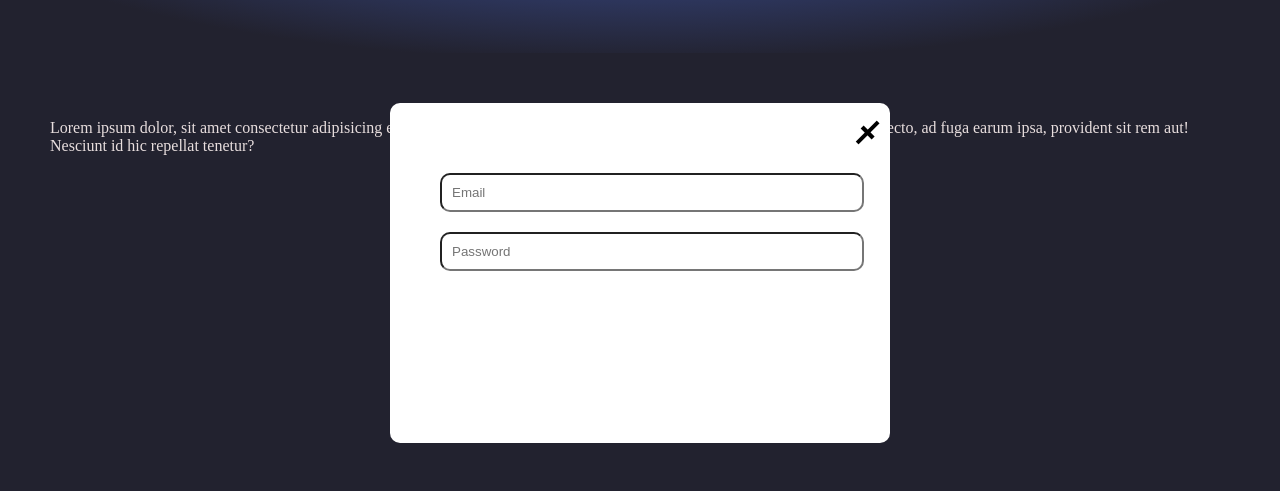
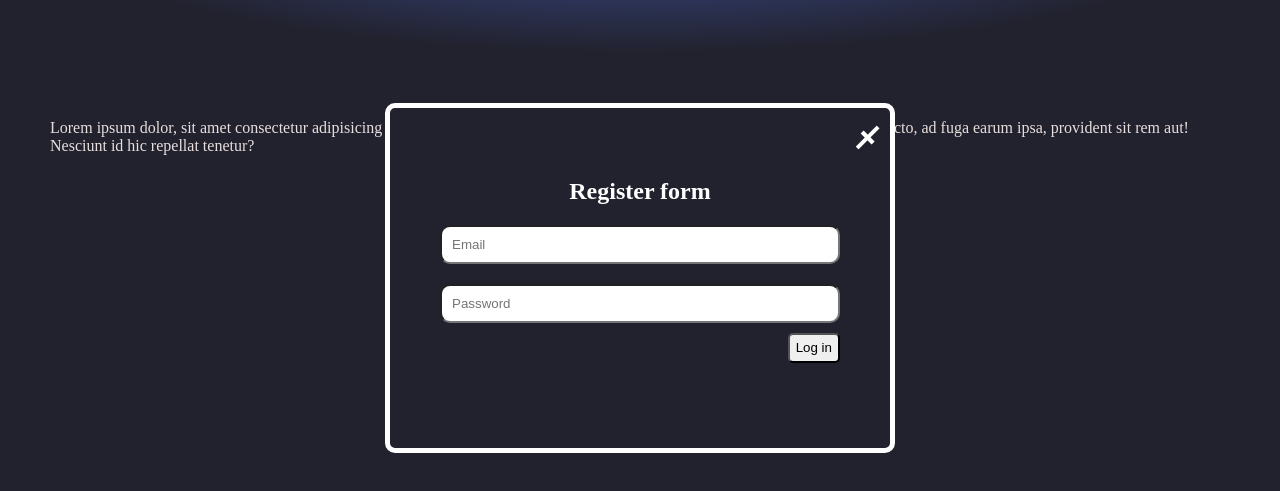
Before and after one commit to damian127721/BlogPage, a plain HTML site: page index.html in a window 1280 px wide. Both pictures are taken after a click on the button "Sign up / login". Shown: the part 97-588 px from the top of the page. Drawn offline with Linux system fonts and the light colour scheme.

Commit message:
Second update

```diff
--- a/css/style.css
+++ b/css/style.css
@@ -18,7 +18,7 @@ body {
 }
 
 .header {
-    background-image: radial-gradient(ellipse at top ,var(--PAGE-COLOR) 10%, var(--MAIN-BGCOLOR) 75%);
+    background-image: radial-gradient(ellipse at top ,var(--PAGE-COLOR) 10%, var(--MAIN-BGCOLOR) 70%);
     height: 150px;
     position: relative;
     display: grid;
@@ -61,7 +61,8 @@ main {
     position: fixed;
     left: 50%;
     transform: translateX(-50%);
-    background-color: white;
+    border: 5px solid white;
+    background-color: var(--MAIN-BGCOLOR);
     z-index: 1;
     max-width: 400px;
     width: 50%;
@@ -70,24 +71,39 @@ main {
     border-radius: 10px;
 }
 
+.register-form__h2 {
+    color: white;
+    text-align: center;
+}
+
 .register-form form {
-    margin: 0;
-    padding: 0;
+    width: 100%;
 }
 
 .register-form__input {
     margin-top: 20px;
 
+    box-sizing: border-box;
+    display: block;
     width: 100%;
     border-radius: 10px;
     padding: 10px;
+}
+
+.register-form__button {
+    min-width: 50px;
+    height: 30px;
+    float: right;
+    margin-top: 10px;
+    border-radius: 5px;
+    white-space: nowrap;
 }
 
 .register-form__cross {
     cursor: pointer;
     transform: rotate(45deg);
     font-size: 25px;
-    color: black;
+    color: white;
     position: absolute;
     top: 15px;
     right: 15px;
--- a/index.html
+++ b/index.html
@@ -21,10 +21,12 @@
     </header>
     <main>
         <div class="register-form" id="register-form">
+            <h2 class="register-form__h2">Register form</h2>
             <div class="register-form__cross">╋</div>
             <form action="">
-                <input class="register-form__input" type="text" placeholder="Email">
+                <input class="register-form__input" type="email" placeholder="Email">
                 <input class="register-form__input" type="password" placeholder="Password">
+                <button class="register-form__button" type="submit">Log in</button>
             </form>
         </div>
         <div class="blog-posts">
```
